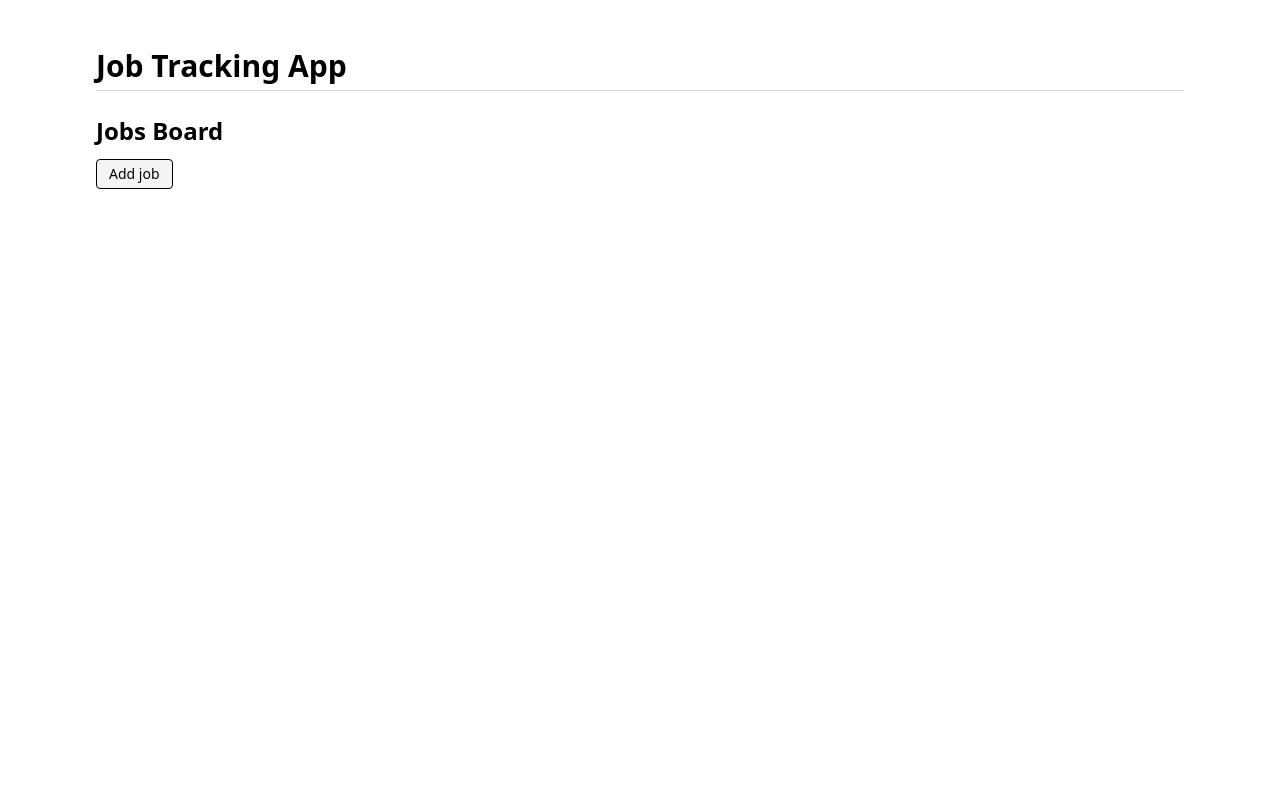
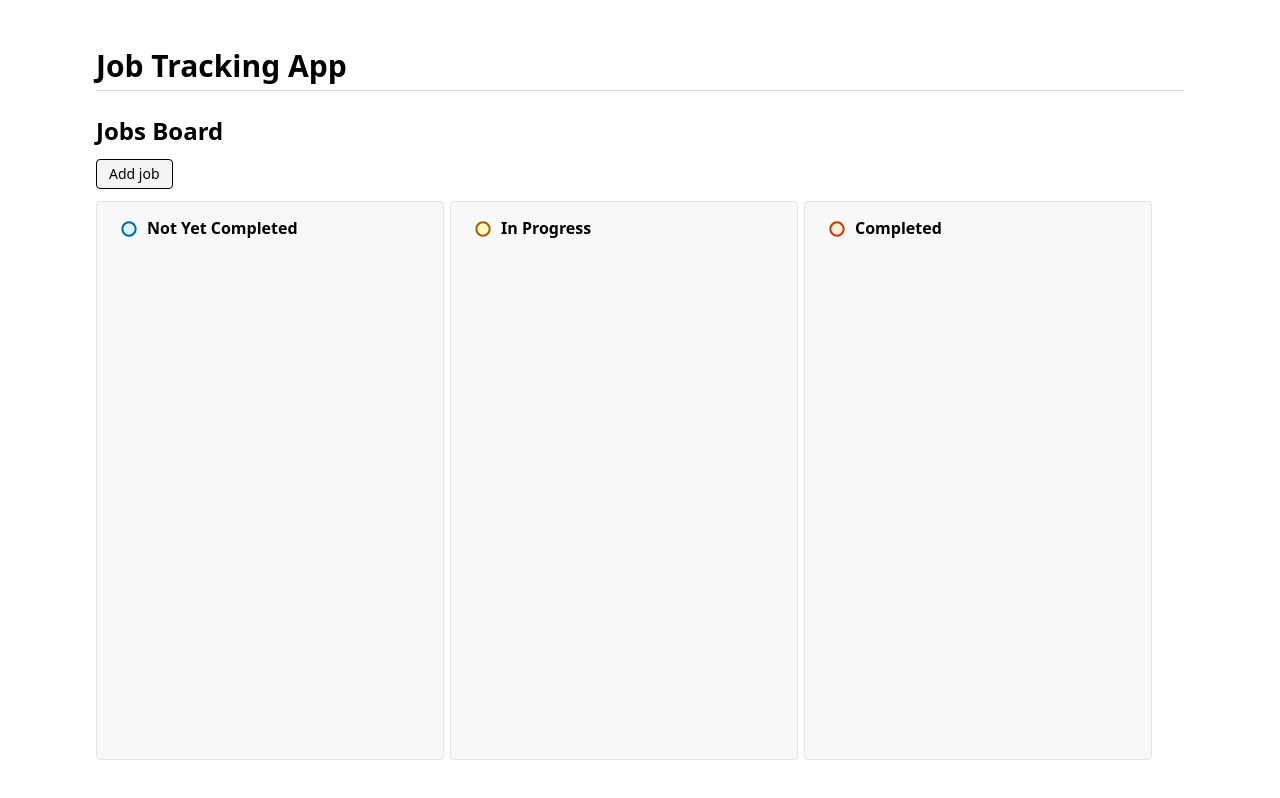
Before and after one commit to sjinno/job-tracking-app, a React (Vite) app: page / in a window 1280 px wide. Built offline with nearby package versions, Linux system fonts and the light colour scheme.

Commit message:
feat: categorize jobs by status and render columns in `JobsBoard`

```diff
--- a/src/components/jobs-board.tsx
+++ b/src/components/jobs-board.tsx
@@ -2,10 +2,28 @@ import { useModalContext } from '../hooks';
 import { Button } from './button';
 import { JobForm } from './job-form';
 import { useJobsContext } from '../hooks/use-jobs';
+import { useMemo } from 'react';
+import { formatJobStatus, Job, JobStatus } from '../models';
+import { Circle } from 'lucide-react';
+import { cn } from '../lib';
 
 export function JobsBoard() {
   const { toggleOpen, onDialogChange } = useModalContext();
   const { jobs } = useJobsContext();
+
+  const jobsByStatus = useMemo(() => {
+    const record: Record<JobStatus, Job[]> = {
+      'not-yet-completed': [],
+      'in-progress': [],
+      completed: [],
+    };
+
+    for (const job of jobs) {
+      record[job.status].push(job);
+    }
+
+    return record;
+  }, [jobs]);
 
   const handleClick = () => {
     onDialogChange(<JobForm />);
@@ -13,16 +31,52 @@ export function JobsBoard() {
   };
 
   return (
-    <div className="my-3">
+    <div className="my-3 grow flex flex-col">
       <h2 className="font-bold text-2xl my-3">Jobs Board</h2>
-      <Button onClick={handleClick}>Add job</Button>
       <div>
-        {jobs.map((job, index) => (
-          <p key={index}>
-            {job.customerName}: {job.description} ({job.status})
-          </p>
+        <Button className="block" onClick={handleClick}>
+          Add job
+        </Button>
+      </div>
+      <div className="my-3 flex gap-1.5 grow">
+        {Object.entries(jobsByStatus).map(([status, jobs], _) => (
+          <BoardColumn key={status} header={status as JobStatus} />
         ))}
       </div>
     </div>
   );
 }
+
+type BoardColumnProps = {
+  header: JobStatus;
+};
+
+function BoardColumn({ header }: BoardColumnProps) {
+  return (
+    <div className="w-87 bg-board-column border border-zinc-200 rounded px-5 py-2.5">
+      <ColumnHeader header={header} />
+    </div>
+  );
+}
+
+function ColumnHeader({ header }: Pick<BoardColumnProps, 'header'>) {
+  const circle = (
+    <Circle
+      className={cn(
+        'inline-block mr-1.5 mt-[0.0625rem] h-4',
+        header === 'not-yet-completed' && 'text-sky-700 fill-sky-100',
+        header === 'in-progress' && 'text-yellow-700 fill-yellow-100',
+        header === 'completed' && 'text-orange-700 fill-orange-100'
+      )}
+      strokeWidth={3}
+    />
+  );
+  const columnHeader = formatJobStatus(header);
+
+  return (
+    <div className="flex items-center">
+      {circle}
+      <h2 className="font-semibold flex items-center h-8">{columnHeader}</h2>
+    </div>
+  );
+}
--- a/src/index.css
+++ b/src/index.css
@@ -2,8 +2,10 @@
 
 :root {
   --gh-overlay-bgColor: #c8d1da66;
+  --gh-board-column-bgColor: #f6f8fa;
 }
 
 @theme {
   --color-overlay: var(--gh-overlay-bgColor);
+  --color-board-column: var(--gh-board-column-bgColor);
 }
--- a/src/models/job.ts
+++ b/src/models/job.ts
@@ -1,9 +1,11 @@
-export const jobStatusTypes = [
+import { capitalize } from '../utils';
+
+export const jobStatuses = [
   'not-yet-completed',
   'in-progress',
   'completed',
 ] as const;
-export type JobStatus = (typeof jobStatusTypes)[number];
+export type JobStatus = (typeof jobStatuses)[number];
 
 export interface Job {
   id: string;
@@ -11,3 +13,7 @@ export interface Job {
   description: string;
   status: JobStatus;
 }
+
+export function formatJobStatus(header: JobStatus): string {
+  return capitalize(header.replace(/-/g, ' '));
+}
```
